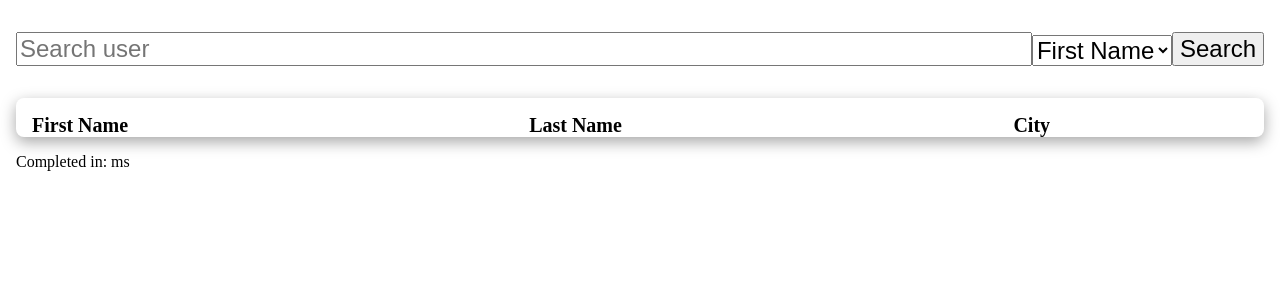
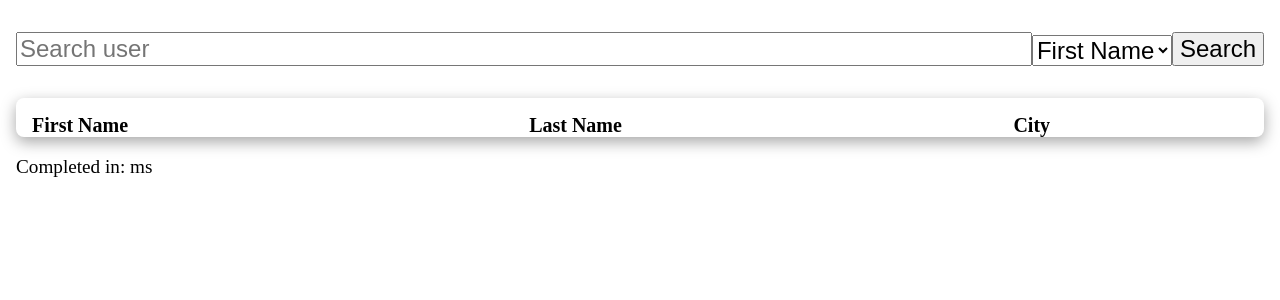
Before and after one commit to idogit123/user-search, a Next.js app in the folder frontend/: page / in a window 1280 px wide. Shown: the top 300 px of the page. Built offline with nearby package versions, Linux system fonts and the light colour scheme.

Commit message:
Style timer

```diff
--- a/frontend/src/styles/queryResults.module.css
+++ b/frontend/src/styles/queryResults.module.css
@@ -1,3 +1,11 @@
+#timer {
+    font-size: 1.2rem;
+}
+
+#timer span {
+    font-weight: bold;
+}
+
 #table {
     margin-top: 2rem;
     width: 100%;
```
